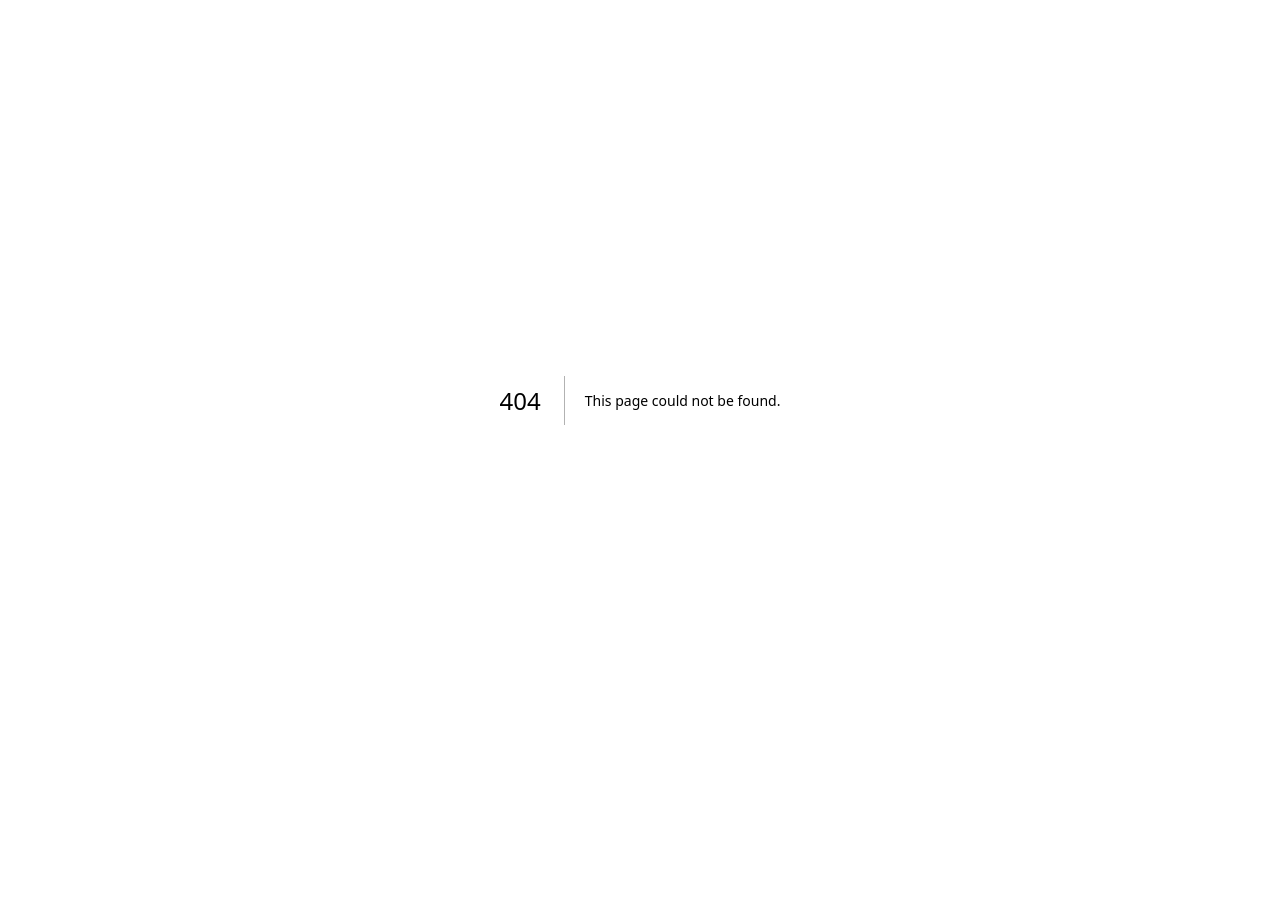
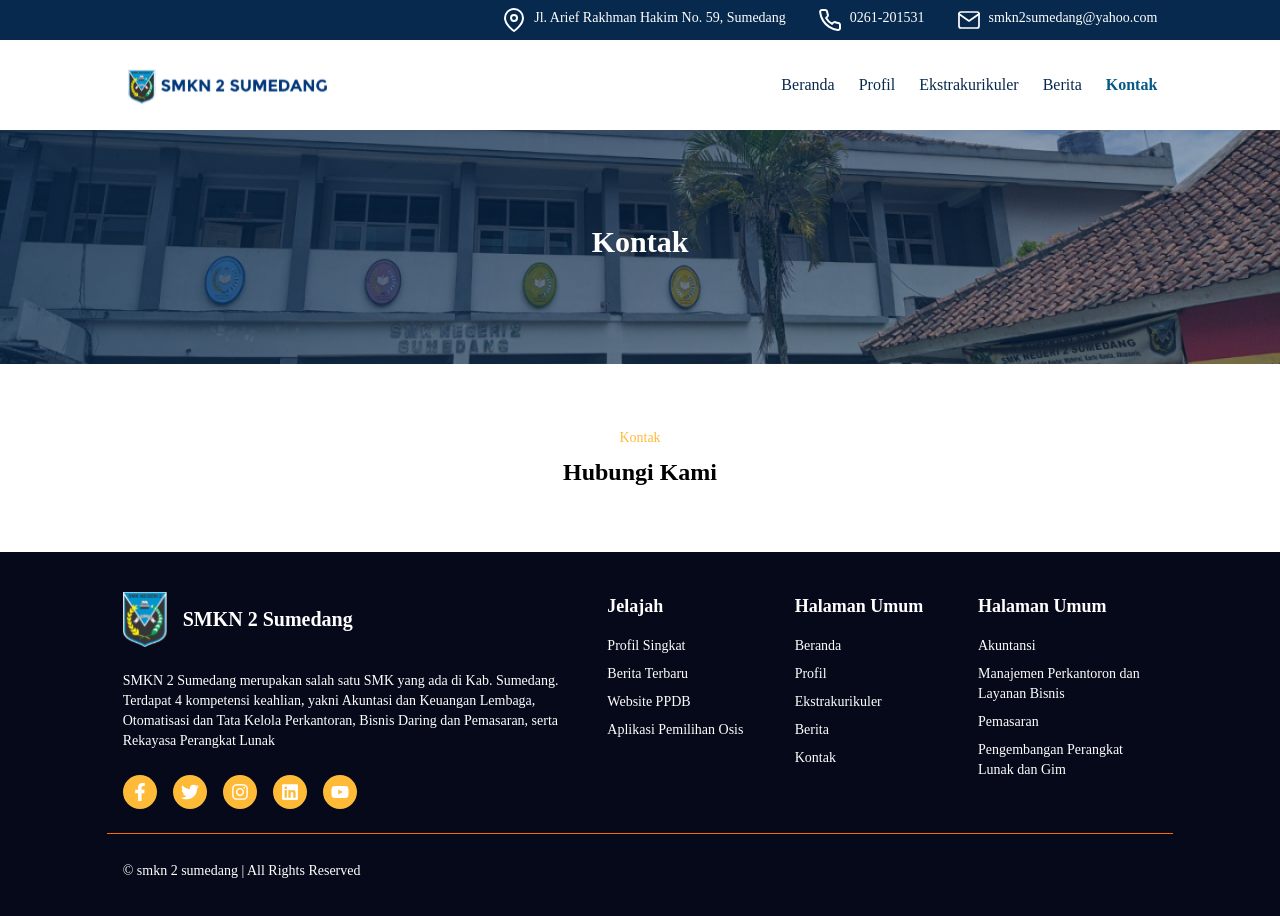
Before and after one commit to isyhfadilah/smkn2sumedang, a Next.js app: page /kontak in a window 1280 px wide. Before the commit this address had no page. Shown: the top 916 px of the page. Before the commit the page ends 800 px from the top, so only its background shows below. Built offline with nearby package versions, Linux system fonts and the light colour scheme; a web font is replaced by a local one.

Commit message:
feat: add kontak page

```diff
--- /dev/null
+++ b/src/app/(client)/kontak/page.tsx
@@ -0,0 +1,11 @@
+import { Hero } from '@/components/common/hero'
+import { KontakSection } from '@/components/common/sections/kontak'
+
+export default function Kontak() {
+  return (
+    <main>
+      <Hero title="Kontak" image="/images/landing/hero.png" />
+      <KontakSection />
+    </main>
+  )
+}
--- /dev/null
+++ b/src/components/common/sections/kontak/index.tsx
@@ -0,0 +1 @@
+export { KontakSection } from './kontak'
--- /dev/null
+++ b/src/components/common/sections/kontak/kontak.tsx
@@ -0,0 +1,12 @@
+import Container from '../../layouts/Container'
+import { Title } from '@/components/ui/title'
+
+export const KontakSection = () => {
+  return (
+    <section className="py-16">
+      <Container>
+        <Title title="Kontak" subtitle="Hubungi Kami" className="text-center" />
+      </Container>
+    </section>
+  )
+}
```
